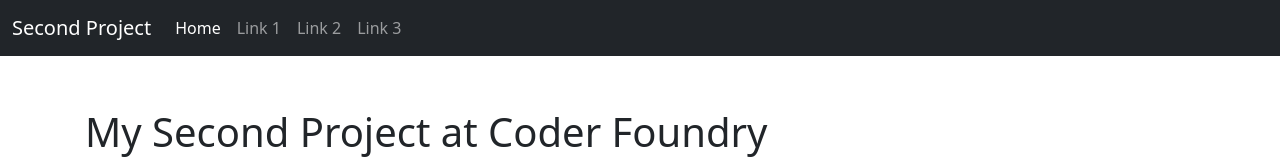
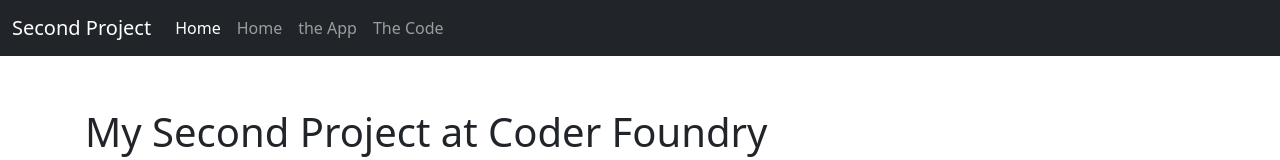
Before and after one commit to Ma77hewHill/SecondProject, a plain HTML site: page index.html in a window 1280 px wide. Shown: the top 160 px of the page. Drawn offline with nearby package versions, Linux system fonts and the light colour scheme.

Commit message:
Changed Link Names
Changed Link names

```diff
--- a/index.html
+++ b/index.html
@@ -29,13 +29,13 @@
                     <a class="nav-link active" aria-current="page" href="#">Home</a>
                 </li>
                 <li class="nav-item">
-                    <a class="nav-link" href="#">Link 1</a>
+                    <a class="nav-link" href="#">Home</a>
                 </li>
                 <li class="nav-item">
-                    <a class="nav-link" href="#">Link 2</a>
+                    <a class="nav-link" href="#">the App</a>
                 </li>
                 <li class="nav-item">
-                    <a class="nav-link" href="#">Link 3</a>
+                    <a class="nav-link" href="#">The Code</a>
                 </li>
             </ul>
         </div>
```
